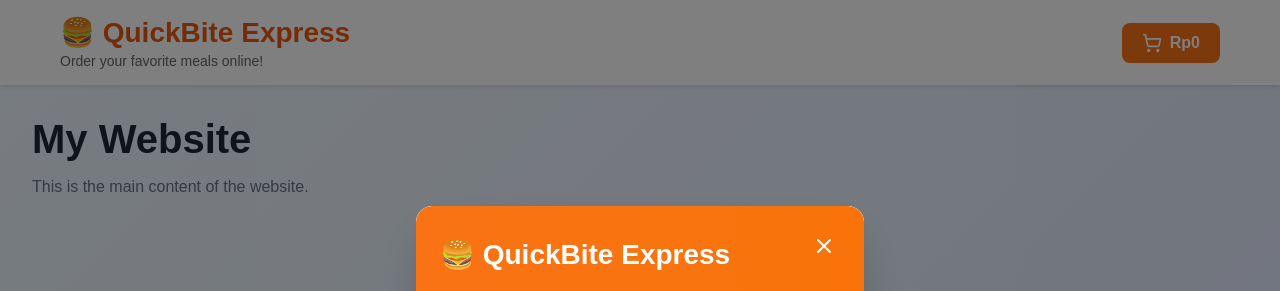
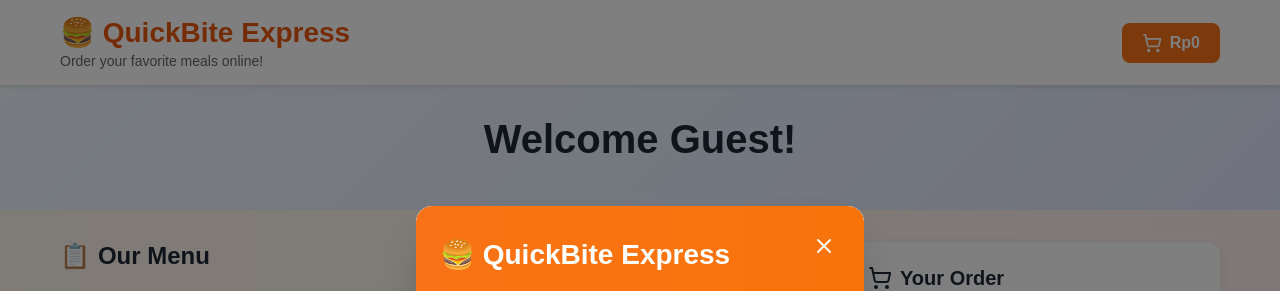
Before and after one commit to Bonaaaa/quickbite-express, a React (Create React App) app: page / in a window 1280 px wide. Shown: the top 291 px of the page. Built offline with nearby package versions, Linux system fonts and the light colour scheme.

Commit message:
change tab name, icon. fix mixmatch image problem

```diff
--- a/public/index.html
+++ b/public/index.html
@@ -2,7 +2,7 @@
 <html lang="en">
   <head>
     <meta charset="utf-8" />
-    <link rel="icon" href="%PUBLIC_URL%/favicon.ico" />
+    <link rel="icon" href="%PUBLIC_URL%/logo192.png" />
     <meta name="viewport" content="width=device-width, initial-scale=1" />
     <meta name="theme-color" content="#000000" />
     <meta
@@ -24,7 +24,7 @@
       work correctly both with client-side routing and a non-root public URL.
       Learn how to configure a non-root public URL by running `npm run build`.
     -->
-    <title>React App</title>
+    <title>QuickBite Express</title>
   </head>
   <body>
     <noscript>You need to enable JavaScript to run this app.</noscript>
--- a/src/components/Modals/Modals.module.css
+++ b/src/components/Modals/Modals.module.css
@@ -1,6 +1,6 @@
 /* Main container styles */
 .container {
-  min-height: 100vh;
+  min-height: 10%;
   background: linear-gradient(135deg, #f0f9ff 0%, #e0e7ff 100%);
   position: relative;
 }
--- a/src/components/Modals/ModalsForm.js
+++ b/src/components/Modals/ModalsForm.js
@@ -51,11 +51,12 @@ export default function ModalsForm() {
   return (
     <div className={styles.container}>
       {/* Background content */}
-      <div className={styles.backgroundContent}>
-        <h1 className={styles.mainTitle}>My Website</h1>
-        <p className={styles.mainText}>
-          This is the main content of the website.
-        </p>
+      <div className={styles.welcomeContainer}>
+        <div className={styles.welcomeContent}>
+          <h1 className={styles.welcomeTitle}>
+            Welcome {formData.name || "Guest"}!
+          </h1>
+        </div>
       </div>
 
       {/* Modal Overlay */}
--- a/src/data/menuData.js
+++ b/src/data/menuData.js
@@ -91,12 +91,12 @@ export const menuItems = [
   },
   {
     id: 9,
-    name: "Bacon Cheeseburger",
+    name: "Cheeseburger",
     category: "Main Course",
     price: 52000,
-    description: "Beef patty with crispy bacon and melted cheese",
+    description: "Beef patty with crispy melted cheese",
     image:
-      "https://images.unsplash.com/photo-1553979459-d2229ba7433a?w=400&h=300&fit=crop&crop=center",
+      "https://images.unsplash.com/photo-1586190848861-99aa4a171e90?q=80&w=880&auto=format&fit=crop&ixlib=rb-4.1.0&ixid=M3wxMjA3fDB8MHxwaG90by1wYWdlfHx8fGVufDB8fHx8fA%3D%3D",
   },
   {
     id: 10,
@@ -114,7 +114,7 @@ export const menuItems = [
     price: 38000,
     description: "Grilled chicken breast with avocado and mayo",
     image:
-      "https://images.unsplash.com/photo-1606755962773-d324e9a13086?w=400&h=300&fit=crop&crop=center",
+      "https://plus.unsplash.com/premium_photo-1683655058728-415f4f2674bf?q=80&w=687&auto=format&fit=crop&ixlib=rb-4.1.0&ixid=M3wxMjA3fDB8MHxwaG90by1wYWdlfHx8fGVufDB8fHx8fA%3D%3D",
   },
   {
     id: 12,
@@ -168,7 +168,7 @@ export const menuItems = [
     price: 75000,
     description: "Linguine with shrimp, scallops, and white wine sauce",
     image:
-      "https://images.unsplash.com/photo-1621996346565-e3dbc41d6d8f?w=400&h=300&fit=crop&crop=center",
+      "https://plus.unsplash.com/premium_photo-1661455803353-f69a605b5105?q=80&w=1170&auto=format&fit=crop&ixlib=rb-4.1.0&ixid=M3wxMjA3fDB8MHxwaG90by1wYWdlfHx8fGVufDB8fHx8fA%3D%3D",
   },
   {
     id: 18,
@@ -177,7 +177,7 @@ export const menuItems = [
     price: 45000,
     description: "Three soft tacos with seasoned ground beef",
     image:
-      "https://images.unsplash.com/photo-1565299585323-38174c4a6471?w=400&h=300&fit=crop&crop=center",
+      "https://plus.unsplash.com/premium_photo-1661730314652-911662c0d86e?q=80&w=1170&auto=format&fit=crop&ixlib=rb-4.1.0&ixid=M3wxMjA3fDB8MHxwaG90by1wYWdlfHx8fGVufDB8fHx8fA%3D%3D",
   },
   {
     id: 19,
@@ -251,7 +251,7 @@ export const menuItems = [
     price: 33000,
     description: "Toasted bread with fresh tomatoes and basil",
     image:
-      "https://images.unsplash.com/photo-1572441713132-51c75654db73?w=400&h=300&fit=crop&crop=center",
+      "https://plus.unsplash.com/premium_photo-1677686707252-16013f466e61?q=80&w=687&auto=format&fit=crop&ixlib=rb-4.1.0&ixid=M3wxMjA3fDB8MHxwaG90by1wYWdlfHx8fGVufDB8fHx8fA%3D%3D",
   },
   {
     id: 27,
@@ -260,7 +260,7 @@ export const menuItems = [
     price: 30000,
     description: "Fresh vegetable spring rolls with peanut sauce",
     image:
-      "https://images.unsplash.com/photo-1563379091339-03246963d51a?w=400&h=300&fit=crop&crop=center",
+      "https://images.unsplash.com/photo-1695712641569-05eee7b37b6d?q=80&w=1170&auto=format&fit=crop&ixlib=rb-4.1.0&ixid=M3wxMjA3fDB8MHxwaG90by1wYWdlfHx8fGVufDB8fHx8fA%3D%3D",
   },
   {
     id: 28,
@@ -269,7 +269,7 @@ export const menuItems = [
     price: 36000,
     description: "Button mushrooms stuffed with herbs and cheese",
     image:
-      "https://images.unsplash.com/photo-1506976785307-8732e854ad03?w=400&h=300&fit=crop&crop=center",
+      "https://images.unsplash.com/photo-1756478629551-2f5708638b23?fm=jpg&ixid=M3wxMjA3fDB8MHxwaG90by1wYWdlfHx8fGVufDB8fHx8fA%3D%3D&ixlib=rb-4.1.0&q=60&w=3000",
   },
   {
     id: 29,
@@ -388,7 +388,7 @@ export const menuItems = [
     price: 20000,
     description: "Rich hot chocolate with marshmallows",
     image:
-      "https://images.unsplash.com/photo-1542990253-0b851be2ca94?w=400&h=300&fit=crop&crop=center",
+      "https://images.unsplash.com/photo-1542990253-0d0f5be5f0ed?q=80&w=687&auto=format&fit=crop&ixlib=rb-4.1.0&ixid=M3wxMjA3fDB8MHxwaG90by1wYWdlfHx8fGVufDB8fHx8fA%3D%3D",
   },
   {
     id: 42,
@@ -435,7 +435,7 @@ export const menuItems = [
     price: 32000,
     description: "Classic apple pie with cinnamon and vanilla ice cream",
     image:
-      "https://images.unsplash.com/photo-1621743478914-cc8a86d7e9b5?w=400&h=300&fit=crop&crop=center",
+      "https://images.unsplash.com/photo-1572383672419-ab35444a6934?q=80&w=880&auto=format&fit=crop&ixlib=rb-4.1.0&ixid=M3wxMjA3fDB8MHxwaG90by1wYWdlfHx8fGVufDB8fHx8fA%3D%3D",
   },
   {
     id: 47,
```
Also changed, not shown: public/logo192.png.
